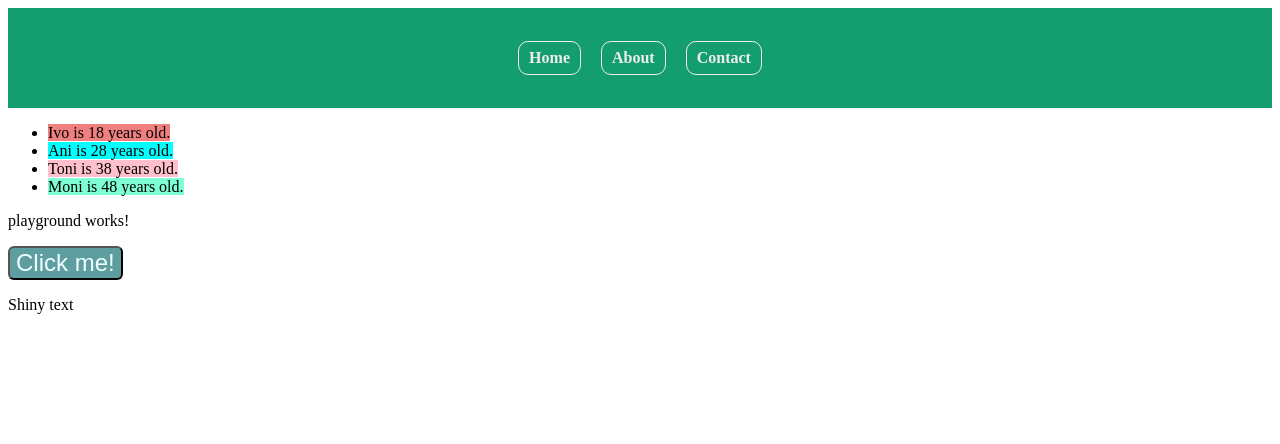
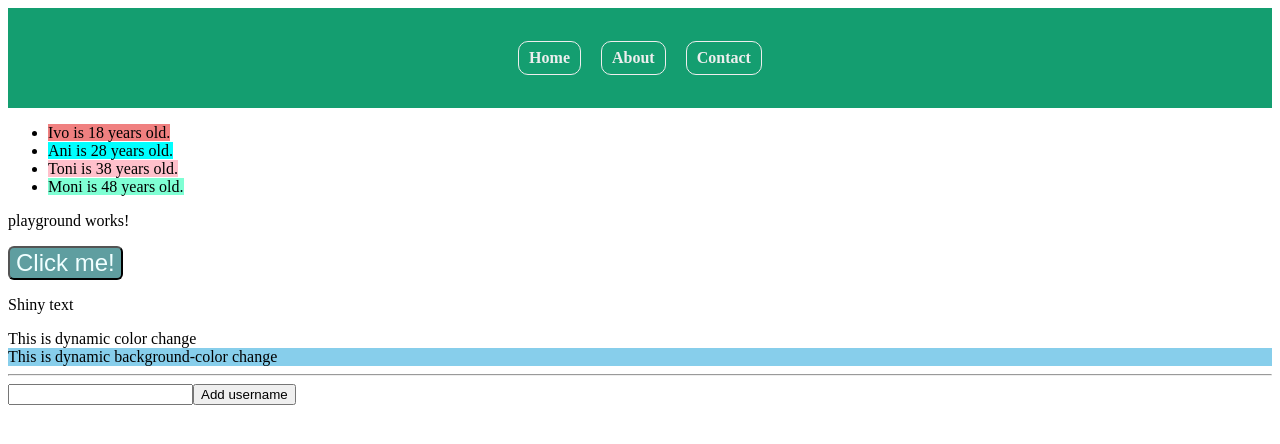
Before and after one commit to DafyYasenova/SoftUni-Angular-2024, an Angular app in the folder 02.Components/demo-app-v16/: page / in a window 1280 px wide. Shown: the top 444 px of the page. Built offline with nearby package versions, Linux system fonts and the light colour scheme.

Commit message:
create input demo

```diff
--- a/02.Components/demo-app-v16/src/app/app.component.html
+++ b/02.Components/demo-app-v16/src/app/app.component.html
@@ -5,3 +5,4 @@
 <app-navigation></app-navigation>
 <app-user-list></app-user-list>
 <app-playground></app-playground>
+<app-input-demo></app-input-demo>
--- a/02.Components/demo-app-v16/src/app/app.module.ts
+++ b/02.Components/demo-app-v16/src/app/app.module.ts
@@ -6,10 +6,11 @@ import { NavComponent } from './nav/nav.component';
 import { NavigationComponent } from './navigation/navigation.component';
 import { UserListComponent } from './user-list/user-list.component';
 import { PlaygroundComponent } from './playground/playground.component';
+import { InputDemoComponent } from './input-demo/input-demo.component';
 
 @NgModule({
   declarations: [
-    AppComponent, NavComponent, NavigationComponent, UserListComponent, PlaygroundComponent
+    AppComponent, NavComponent, NavigationComponent, UserListComponent, PlaygroundComponent, InputDemoComponent
   ],
   imports: [
     BrowserModule
--- /dev/null
+++ b/02.Components/demo-app-v16/src/app/input-demo/input-demo.component.html
@@ -0,0 +1,2 @@
+<input type="text" aria-placeholder="username" #username>
+    <button (click)="handleInput(username.value)">Add username</button>
--- /dev/null
+++ b/02.Components/demo-app-v16/src/app/input-demo/input-demo.component.ts
@@ -0,0 +1,12 @@
+import { Component } from '@angular/core';
+
+@Component({
+  selector: 'app-input-demo',
+  templateUrl: './input-demo.component.html',
+  styleUrls: ['./input-demo.component.css']
+})
+export class InputDemoComponent {
+handleInput(usernameValue: string){
+console.log('username:', usernameValue)
+}
+}
--- a/02.Components/demo-app-v16/src/app/playground/playground.component.html
+++ b/02.Components/demo-app-v16/src/app/playground/playground.component.html
@@ -3,6 +3,14 @@
 
 <button class="btn-handler" (click)="handleClick()">Click me!</button>
 <p [class.shiny]="isToggle">Shiny text</p>
+
+<div [style.color]="isToggle ? 'orange' : 'black'">
+This is dynamic color change</div>
+
+<div [style.background-color]="isToggle ? 'orangered' : 'skyblue'">
+    This is dynamic background-color change</div>
+<hr/>
+
 <div *ngIf="isToggle">
     <div [class]="badCurly">Toggle me!</div>
 <img [attr.src]="imgUrl" />
```
Also changed, not shown: 02.Components/demo-app-v16/src/app/input-demo/input-demo.component.css (added).
